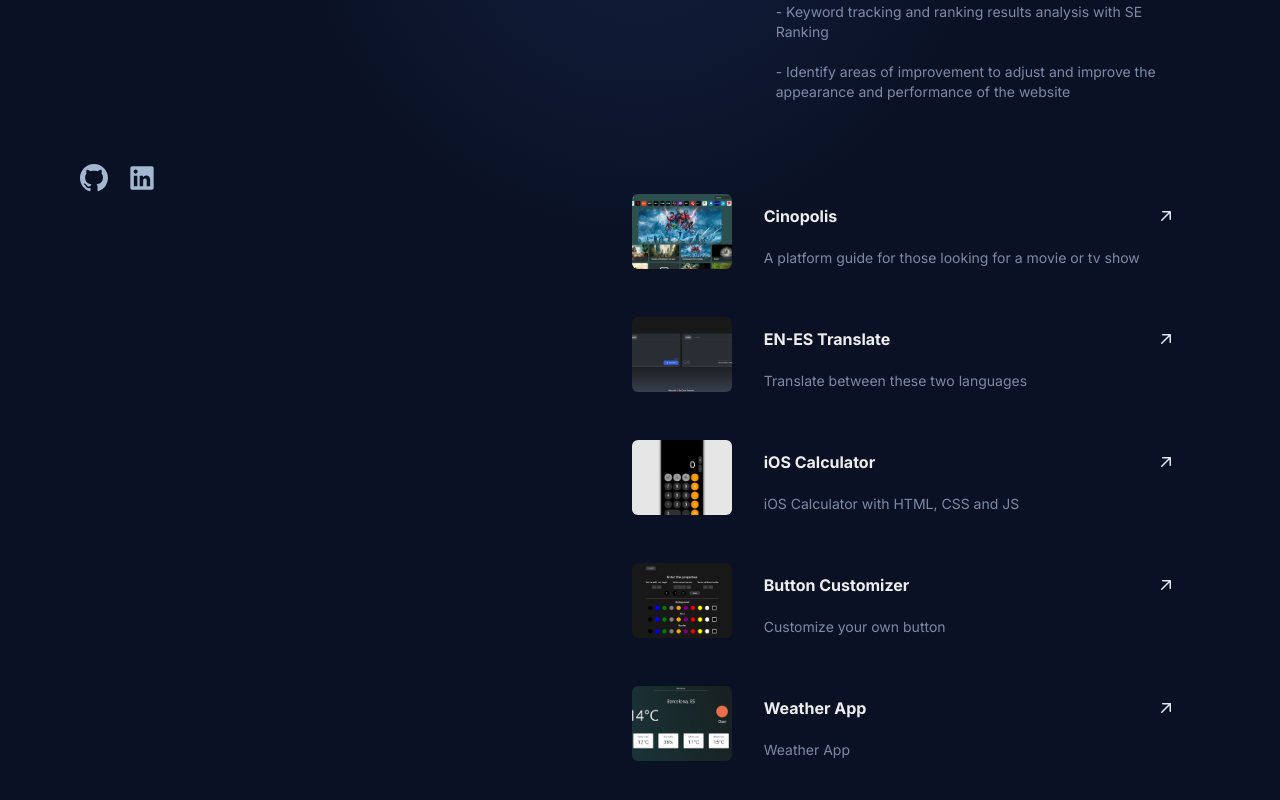
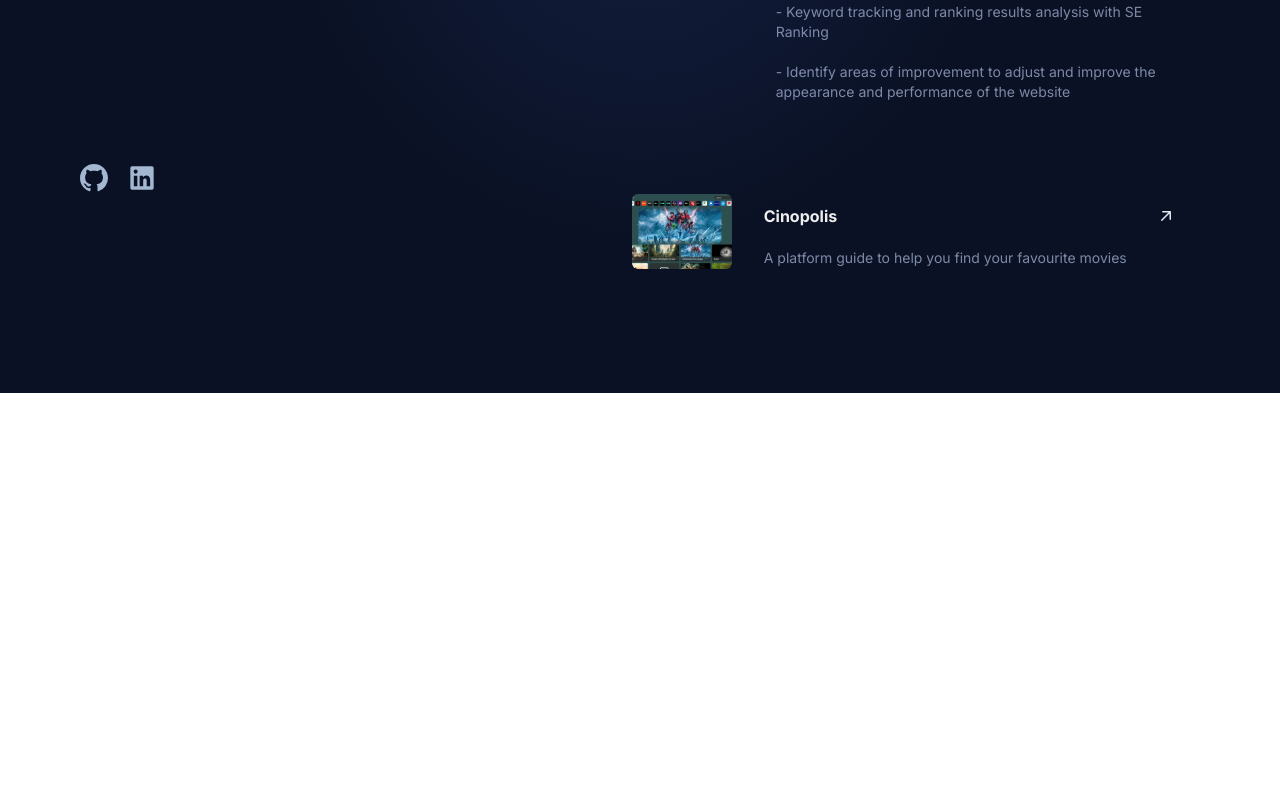
Before and after one commit to kiudev/portfolio-2024, a Next.js app: page / in a window 1280 px wide. Shown: the part 506-1306 px from the top of the page. After the commit the page ends 899 px from the top, so only its background shows below. Built offline with nearby package versions, Linux system fonts and the light colour scheme.

Commit message:
remove useless projects

```diff
--- a/src/data/projectsItems.js
+++ b/src/data/projectsItems.js
@@ -3,30 +3,6 @@ export const projectsItems = [
     name: "Cinopolis",
     image: "/cinopolis.png",
     homepage: "https://cinopolis.vercel.app",
-    description: "A platform guide for those looking for a movie or tv show",
-  },
-  {
-    name: "EN-ES Translate",
-    image: "/en-es-translate.png",
-    homepage: "https://en-es-translate.vercel.app",
-    description: "Translate between these two languages",
-  },
-  {
-    name: "iOS Calculator",
-    image: "/ios-calculator.png",
-    homepage: "https://calculator-kiudev.vercel.app",
-    description: "iOS Calculator with HTML, CSS and JS",
-  },
-  {
-    name: "Button Customizer",
-    image: "/button-customizer.png",
-    homepage: "https://customize-button.vercel.app",
-    description: "Customize your own button",
-  },
-  {
-    name: "Weather App",
-    image: "/weather-app.png",
-    homepage: "https://any-clime.vercel.app",
-    description: "Weather App",
+    description: "A platform guide to help you find your favourite movies",
   },
 ];
```
